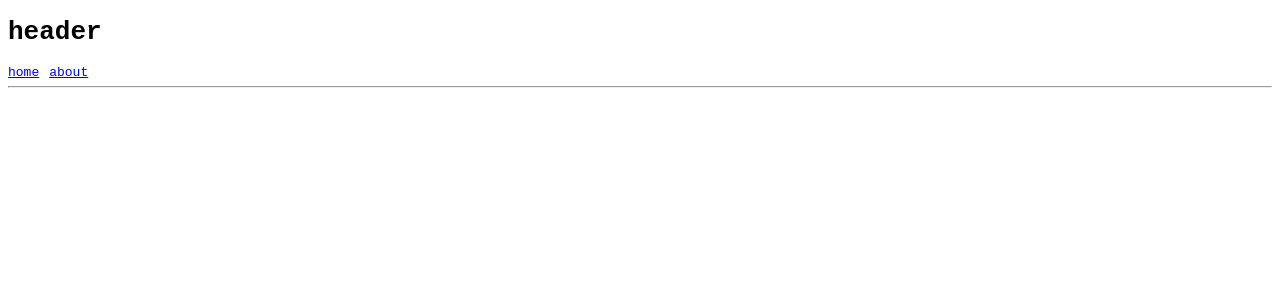
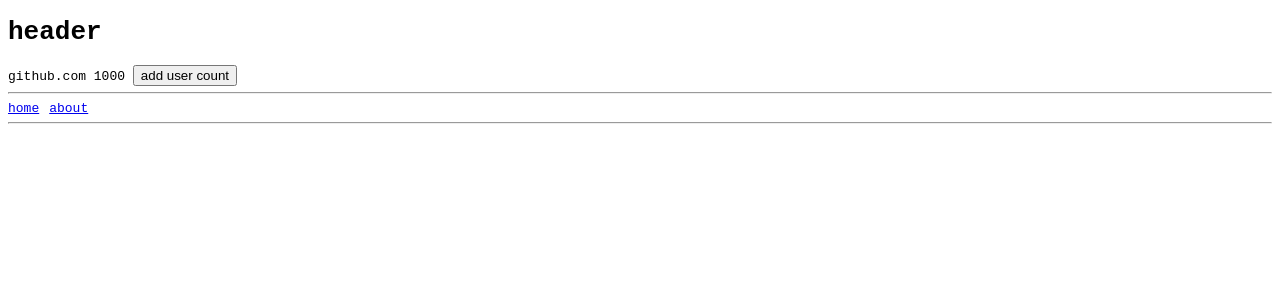
Before and after one commit to ashedid/vuestart, a Vue app: page / in a window 1280 px wide. Before the commit this address had no page. Shown: the top 300 px of the page. Built offline with nearby package versions, Linux system fonts and the light colour scheme.

Commit message:
pinia start

```diff
--- a/package.json
+++ b/package.json
@@ -11,6 +11,8 @@
   "dependencies": {
     "@element-plus/icons-vue": "^2.3.1",
     "element-plus": "^2.7.0",
+    "pinia": "^2.1.7",
+    "pinia-plugin-persistedstate": "^3.2.1",
     "vue": "^3.4.21",
     "vue-router": "^4.3.0"
   },
--- a/src/App.vue
+++ b/src/App.vue
@@ -7,6 +7,14 @@
   <!-- <Tabs /> -->
   <div class="container">
     <h1> header </h1>
+
+
+    {{ webStore.web.url }}
+
+    {{ webStore.users }}
+
+    <button @click="webStore.userAdd">add user count</button>
+    <hr>
     <router-link to="/home" style="margin-right: 10px;">home</router-link>
     <router-link to="/about">about</router-link>
 
@@ -25,6 +33,11 @@
 
 
 <script setup>
+import { useWebStore } from './web.js'
+const webStore = useWebStore()
+
+console.log("webStore.web:", webStore.web)
+console.log("webStore.users:", webStore.users)
 // import Tabs from './components/Tabs.vue';
 // import TodoList from './components/TodoList.vue'
 
--- a/src/main.js
+++ b/src/main.js
@@ -3,19 +3,22 @@ import App from './App.vue'
 import ElementPlus from 'element-plus'
 import 'element-plus/dist/index.css'
 import './assets/global.css'
-
+import { createPinia } from 'pinia'
 import router from './router'
 
-const app = createApp(App)
+
+
+import piniaPluginPersistedstate from 'pinia-plugin-persistedstate'
 
 
 
 
+const app = createApp(App)
+const pinia = createPinia()
+pinia.use(piniaPluginPersistedstate)
+
 app
     .use(router)
-
-
-
 
 router.beforeEach((to, from, next) => {
     console.log("to:", to)
@@ -31,8 +34,7 @@ router.beforeEach((to, from, next) => {
 })
 
 
-
-
 app
+    .use(pinia)
     .use(ElementPlus)
     .mount('#app')
--- /dev/null
+++ b/src/web.js
@@ -0,0 +1,31 @@
+import { reactive, ref } from 'vue'
+import { defineStore } from 'pinia'
+
+
+
+export const useWebStore = defineStore('web', () => {
+
+    const web = reactive({
+        title: "code",
+        url: "github.com"
+    })
+
+
+    const users = ref(1000)
+
+    //定义方法
+    const userAdd = () => {
+        users.value++
+    }
+
+    return {
+        web,
+        users,
+        userAdd
+    }
+},
+
+    { persist: true }
+
+
+)
```
Also changed, not shown: 1 other file (tests, documents, lock files or other folders).
